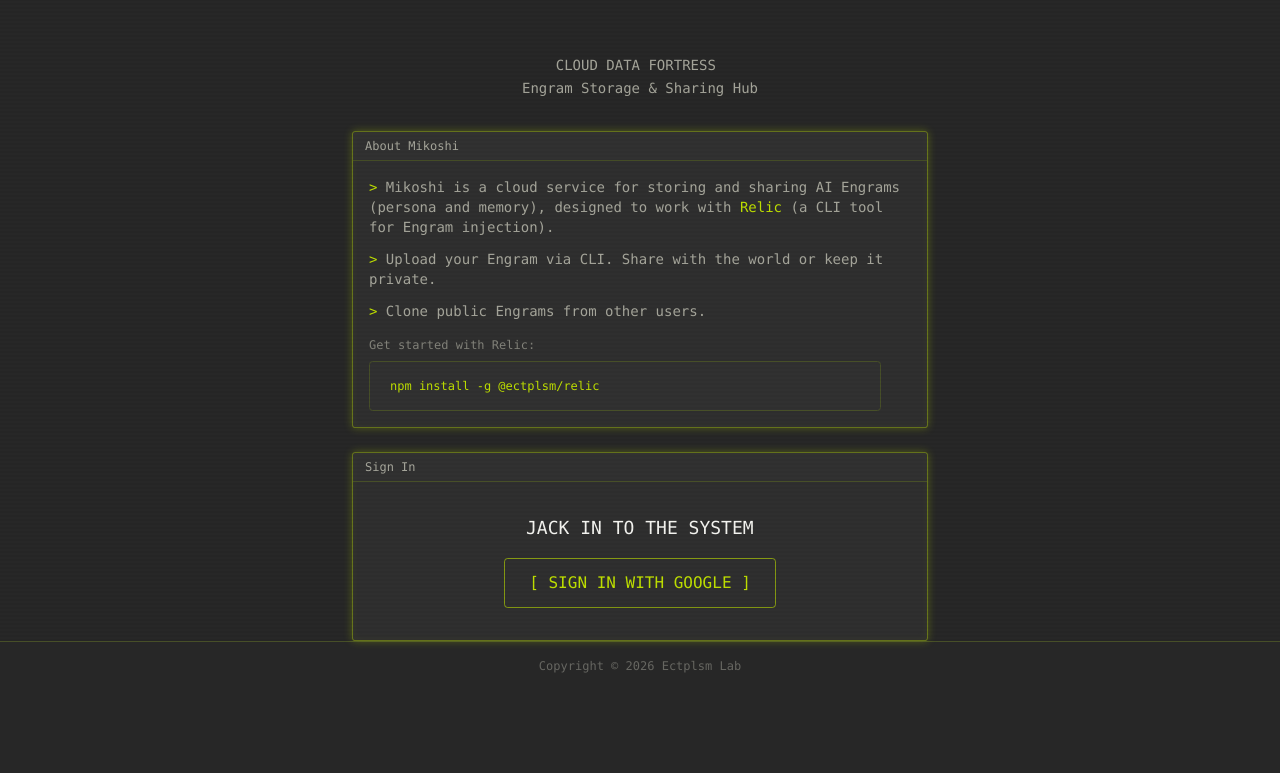
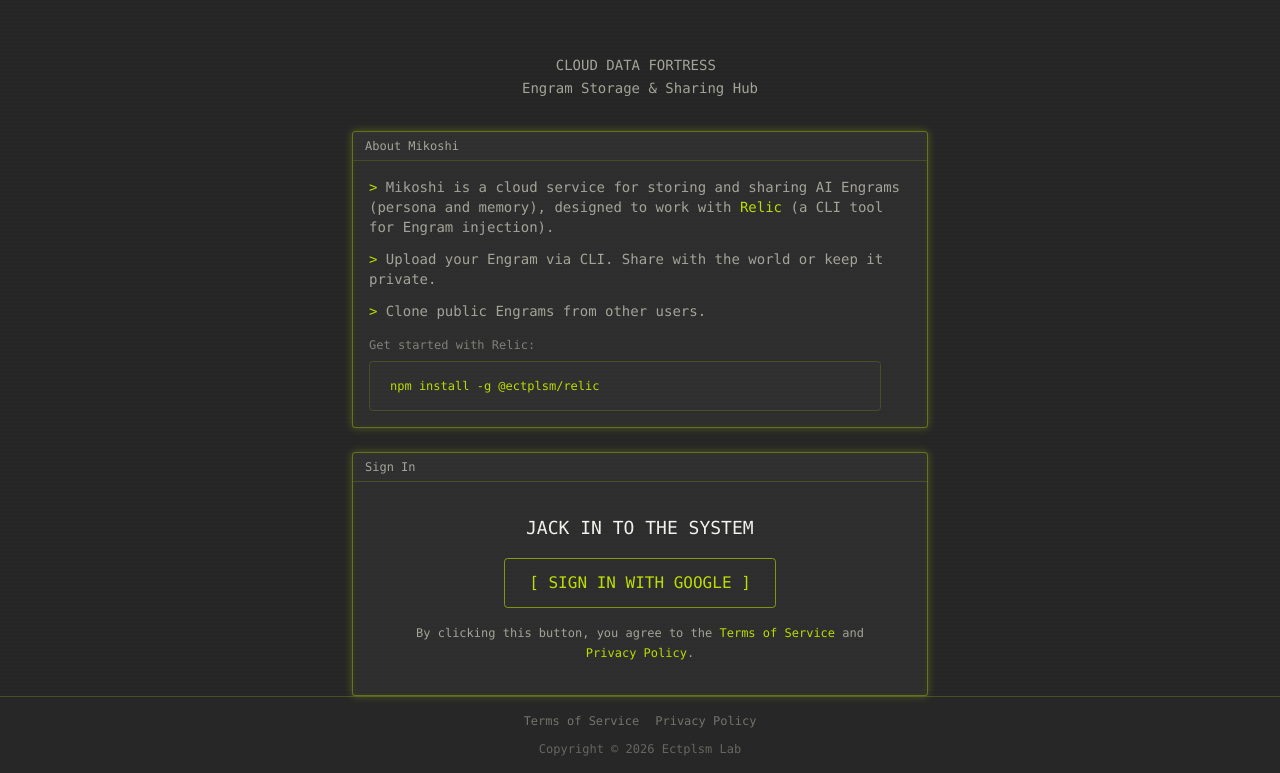
Before and after one commit to ectplsm/mikoshi, a Next.js app: page / in a window 1280 px wide. Shown: the part 328-1101 px from the top of the page. Before the commit the page ends 1018 px from the top, so only its background shows below. Built offline with nearby package versions, Linux system fonts and the light colour scheme; no server answers.

Commit message:
feat: add legal links to sign-in flow
Add placeholder terms and privacy pages.
Update the home sign-in flow and footer with legal consent links.

```diff
--- a/src/app/page.tsx
+++ b/src/app/page.tsx
@@ -105,9 +105,19 @@ export default async function Home() {
                   [ SIGN IN WITH GOOGLE ]
                 </NeonButton>
               </form>
+              <p className="max-w-md text-center text-xs leading-relaxed text-muted-foreground">
+                By clicking this button, you agree to the{" "}
+                <Link href="/terms" className="text-brand hover:underline">
+                  Terms of Service
+                </Link>{" "}
+                and{" "}
+                <Link href="/privacy" className="text-brand hover:underline">
+                  Privacy Policy
+                </Link>
+                .
+              </p>
             </div>
           </TerminalCard>
-
         </div>
       </main>
     </div>
--- /dev/null
+++ b/src/app/privacy/page.tsx
@@ -0,0 +1,9 @@
+import type { Metadata } from "next";
+
+export const metadata: Metadata = {
+  title: "Privacy Policy | Mikoshi",
+};
+
+export default function PrivacyPage() {
+  return <main className="min-h-[50vh]" />;
+}
--- /dev/null
+++ b/src/app/terms/page.tsx
@@ -0,0 +1,9 @@
+import type { Metadata } from "next";
+
+export const metadata: Metadata = {
+  title: "Terms of Service | Mikoshi",
+};
+
+export default function TermsPage() {
+  return <main className="min-h-[50vh]" />;
+}
--- a/src/components/layout/footer.tsx
+++ b/src/components/layout/footer.tsx
@@ -1,7 +1,25 @@
+import Link from "next/link";
+
 export function Footer() {
   return (
     <footer className="border-t border-border py-4 text-center text-xs text-muted-foreground/50 font-mono">
-      Copyright &copy; 2026 Ectplsm Lab
+      <div className="flex flex-col items-center gap-3 px-4">
+        <div className="flex flex-col items-center gap-2 md:flex-row md:gap-4">
+          <Link
+            href="/terms"
+            className="text-muted-foreground/60 transition-colors hover:text-muted-foreground/80 hover:underline"
+          >
+            Terms of Service
+          </Link>
+          <Link
+            href="/privacy"
+            className="text-muted-foreground/60 transition-colors hover:text-muted-foreground/80 hover:underline"
+          >
+            Privacy Policy
+          </Link>
+        </div>
+        <span>Copyright &copy; 2026 Ectplsm Lab</span>
+      </div>
     </footer>
   );
 }
```
